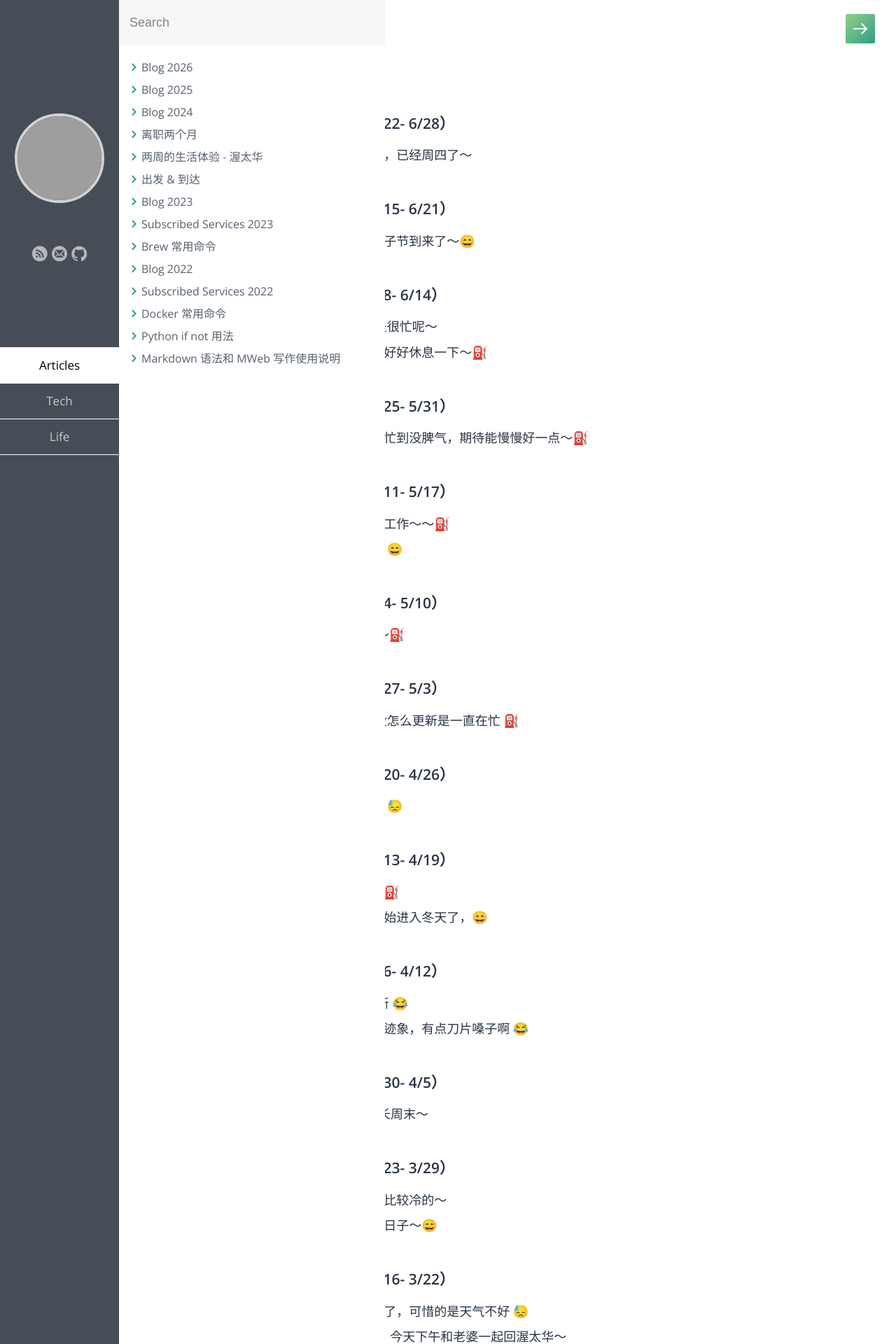
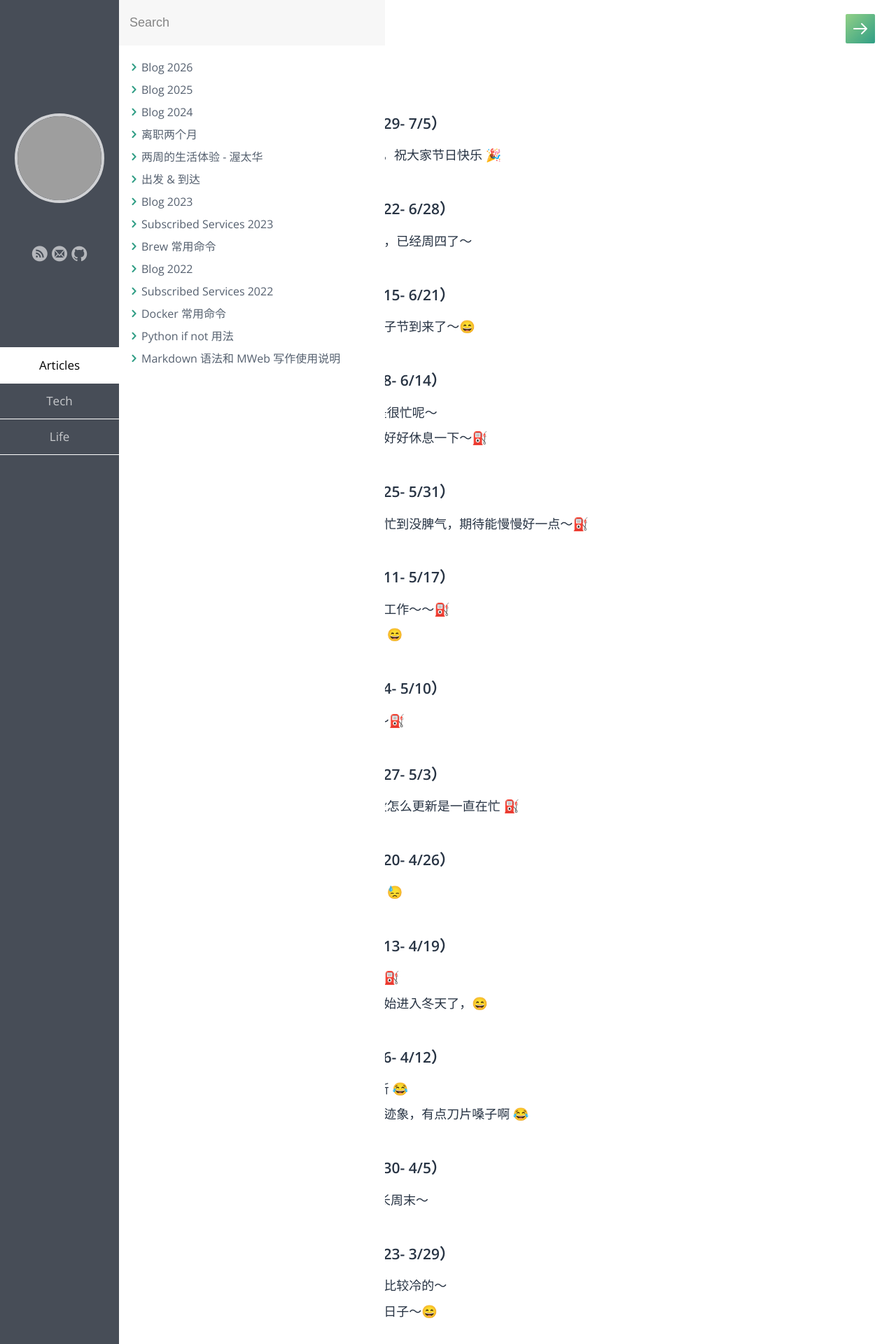
Before and after one commit to samxupeiran/samxupeiran.github.io, a Jekyll site: the page built from _posts/life/2025-12-29-my-blog.md, in a window 1280 px wide. Shown: the top 1920 px of the page at 70% size. Built offline with Jekyll 4.4.1, drawn with Linux system fonts in a browser that asks for light colours; some web fonts are replaced; grey boxes are pictures that could not be loaded.

Commit message:
feat: add weekly blog 6/30

```diff
--- a/_posts/life/2025-12-29-my-blog.md
+++ b/_posts/life/2025-12-29-my-blog.md
@@ -5,6 +5,9 @@ category: Life
 tags: Blog
 ---
 
+
+- ### 2026 年 7 月 第 1 周（6/29- 7/5）
+     - 6/30 明天是 Canada Day，祝大家节日快乐 🎉
 
 - ### 2026 年 6 月 第 4 周（6/22- 6/28）
      - 6/25 这周感觉过的好快啊，已经周四了～
```
